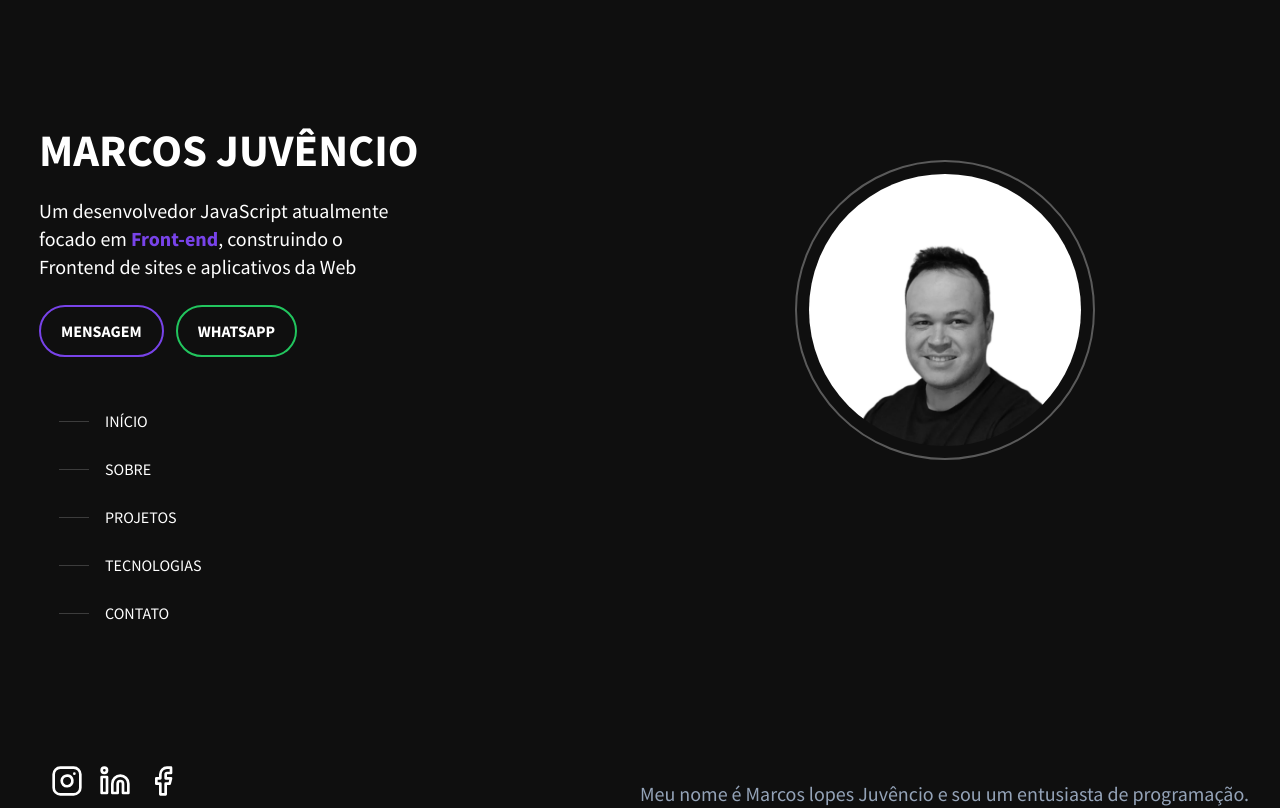
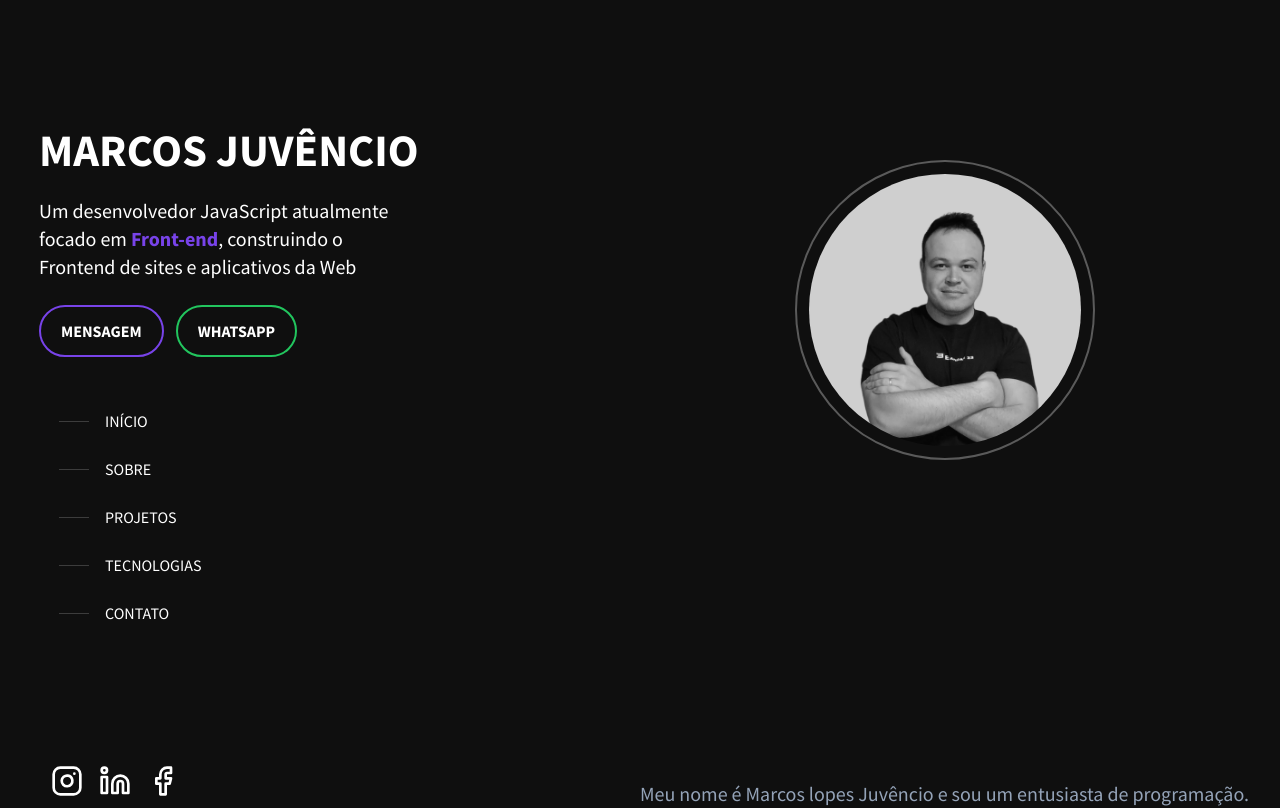
Before and after one commit to devbymarcos/marcoslopes.dev, a Next.js app: page / in a window 1280 px wide. Shown: the top 808 px of the page. Built offline with nearby package versions, Linux system fonts and the light colour scheme.

Commit message:
style: nova foto

```diff
--- a/app/home/avatar/Avatar.js
+++ b/app/home/avatar/Avatar.js
@@ -6,7 +6,7 @@ export default function Avatar() {
       <div className="w-[300px] h-[300px] transition-all rounded-full mx-auto hover:grayscale-0  overflow-hidden grayscale border-2 border-color-purple  my-40 ">
         <Image
           className="object-cover p-3 rounded-full"
-          src="/images/avatar/marcos.png"
+          src="/images/avatar/marcos-n.png"
           width={300}
           height={300}
         />
```
Also changed, not shown: public/images/avatar/marcos-n.png (added), public/images/avatar/marcos.png (deleted).
